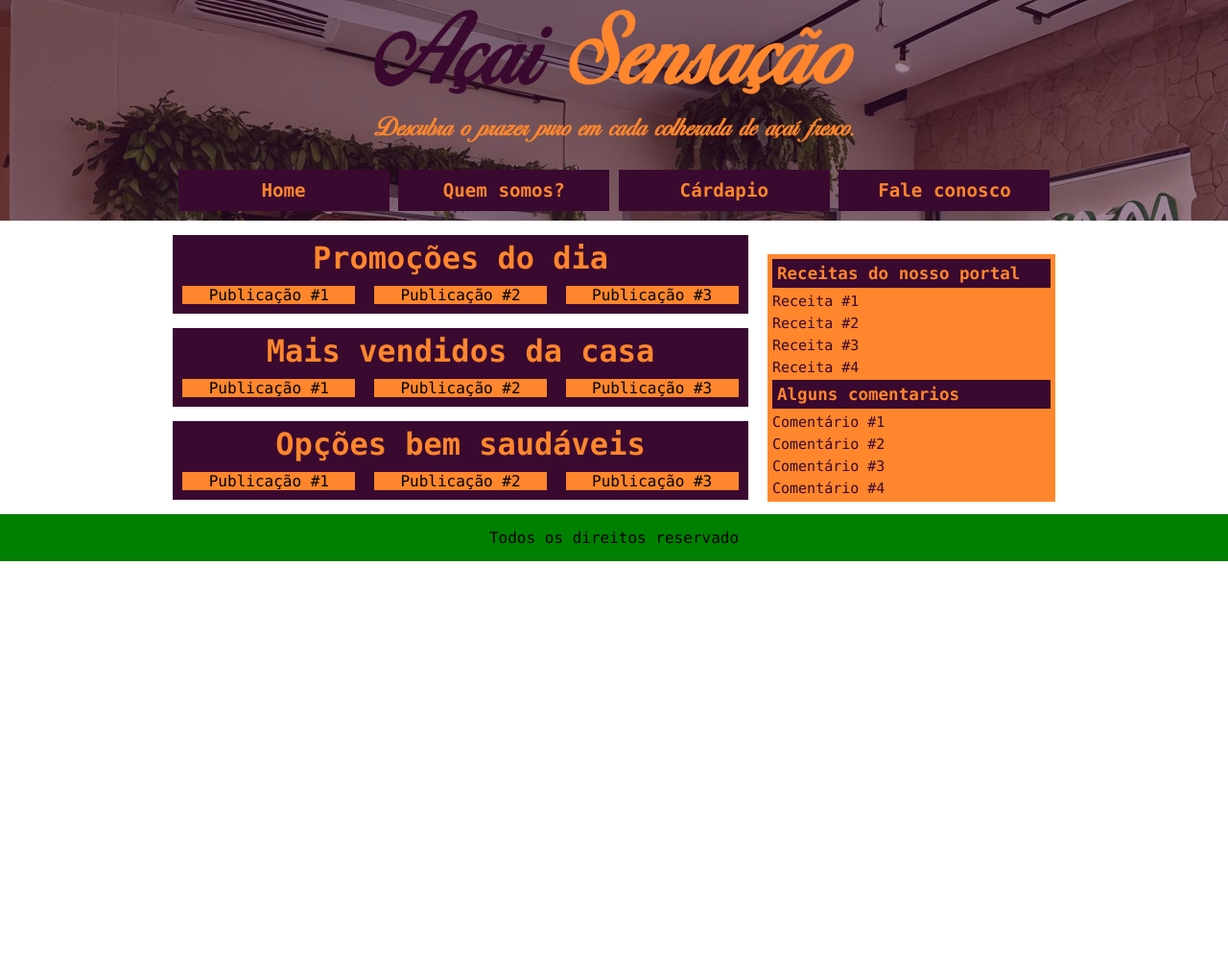
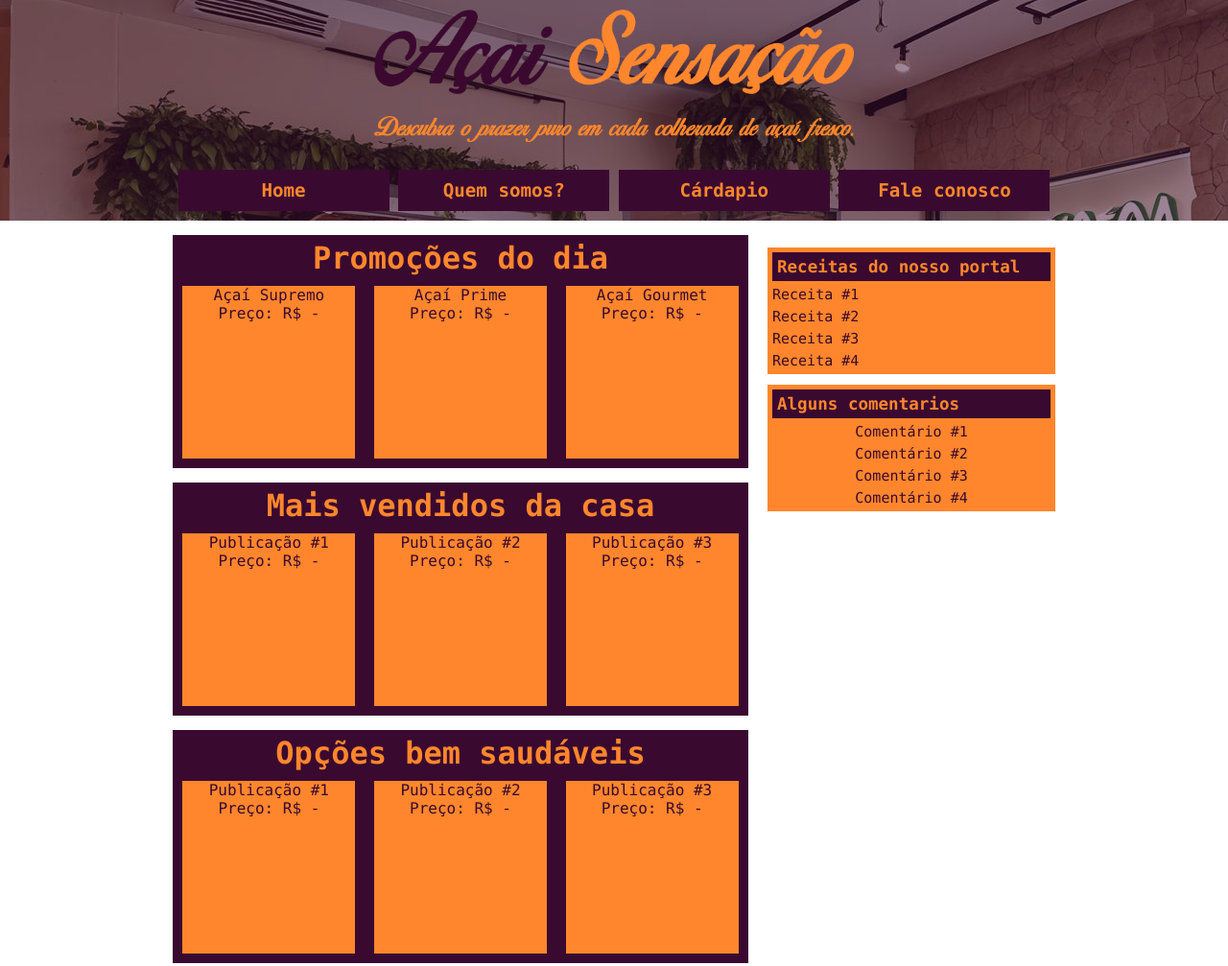
Before and after one commit to Julimarsmj/Site_Acai_Sensacao_v2, a plain HTML site: page index.html in a window 1280 px wide. Shown: the top 1007 px of the page at 96% size. Before the commit the page ends 800 px from the top, so only its background shows below. Drawn offline with Linux system fonts and the light colour scheme.

Commit message:
Marcação da tela prinicipal
Fazendo as maracções para colocar as imagens
Colocando os link's e deixando os espaço para acesso.

```diff
--- a/css/estilo.css
+++ b/css/estilo.css
@@ -75,18 +75,20 @@ area_logo h1{
     background: #FF862C;
     margin: 10px 5px;
     width: 180px;
+    height: 180px;
     display: inline-block;
 }
 
+
 .conteudo_lateral {
-    margin-top: -174px;
+    margin-top: -503px;
     background: #FF862C;
     width: 300px;
     float: right;
 }
 
 .conteudo_lateral_2 {
-    margin-top: -48px;
+    margin-top: -360px;
     background: #FF862C;
     width: 300px;
     float: right;
@@ -105,6 +107,7 @@ area_logo h1{
 }
 
 .conteudo_2 ul li{
+    text-align: left;
     list-style-type: none;
     margin: 5px;
 }
@@ -113,10 +116,22 @@ area_logo h1{
     margin: 5px;
 }
 
+.conteudo_2 a {
+    color: #3A0930;
+    text-decoration: none;
+}
+
+#area_principal a{
+    color: #3A0930;
+    text-align: center;
+    text-decoration: none;
+}
+
 /*Configuração do área rodape*/
 #area_rodape {
     clear: both;
     padding: 15px;
     text-align: center;
-    background: green;
+    background: #3A0930;
+    color: #FF862C;
 }
--- a/index.html
+++ b/index.html
@@ -30,53 +30,80 @@
             <div class="conteudo_principal">
                 <h1>Promoções do dia</h1>
 
+                <a href="">
                     <div class="conteudo_1">
-                    Publicação #1
+                        <p>Açaí Supremo</p>
+                        <p>Preço: R$ - </p>
                     </div>
+                 </a>
+                 <a href="">
                     <div class="conteudo_1">
-                    Publicação #2
+                        <p>Açaí Prime</p>
+                        <p>Preço: R$ - </p>
                     </div>
+                </a>
+                <a href="">
                     <div class="conteudo_1">
-                    Publicação #3
+                        Açaí Gourmet
+                        <p>Preço: R$ - </p>
                     </div>
+                </a>
             </div>
 
             <div class="conteudo_principal">
                 <h1>Mais vendidos da casa</h1>
 
+                <a href="">
                     <div class="conteudo_1">
                         Publicação #1
+                        <p>Preço: R$ - </p>
                     </div>
+                </a>
+                <a href="">
                     <div class="conteudo_1">
                         Publicação #2
+                        <p>Preço: R$ - </p>
                     </div>
+                </a>
+                <a href="">
                     <div class="conteudo_1">
                         Publicação #3
+                        <p>Preço: R$ - </p>
                     </div>
+                </a>
             </div>
 
             <div class="conteudo_principal">
                 <h1>Opções bem saudáveis</h1>
 
+                <a href="">
                     <div class="conteudo_1">
                         Publicação #1
+                        <p>Preço: R$ - </p>
                     </div>
+                </a>
+                <a href="">
                     <div class="conteudo_1">
                         Publicação #2
+                        <p>Preço: R$ - </p>
                     </div>
+                </a>
+                <a href="">
                     <div class="conteudo_1">
                         Publicação #3
+                        <p>Preço: R$ - </p>
                     </div>
+                </a>
             </div>
 
             <div class="conteudo_lateral">
                 <div class="conteudo_2">
                     <h3>Receitas do nosso portal</h3>
                     <ul>
-                        <li>Receita #1</li>
-                        <li>Receita #2</li>
-                        <li>Receita #3</li>
-                        <li>Receita #4</li>
+                        <a href=""><li>Receita #1</li></a>
+                        <a href=""><li>Receita #2</li></a>
+                        <a href=""><li>Receita #3</li></a>
+                        <a href=""><li>Receita #4</li></a>
                     </ul>
                 </div>
             </div>
@@ -84,10 +111,10 @@
             <div class="conteudo_lateral_2">
                 <div class="conteudo_2">
                     <h3>Alguns comentarios</h3>
-                    <p>Comentário #1</p>
-                    <p>Comentário #2</p>
-                    <p>Comentário #3</p>
-                    <p>Comentário #4</p>
+                    <a href=""><p>Comentário #1</p></a>
+                    <a href=""><p>Comentário #2</p></a>
+                    <a href=""><p>Comentário #3</p></a>
+                    <a href=""><p>Comentário #4</p></a>
                 </div>
             </div>
         </div><!--Fim da sensção principal-->
```
Lines whose indentation alone changed are shown as unchanged.
